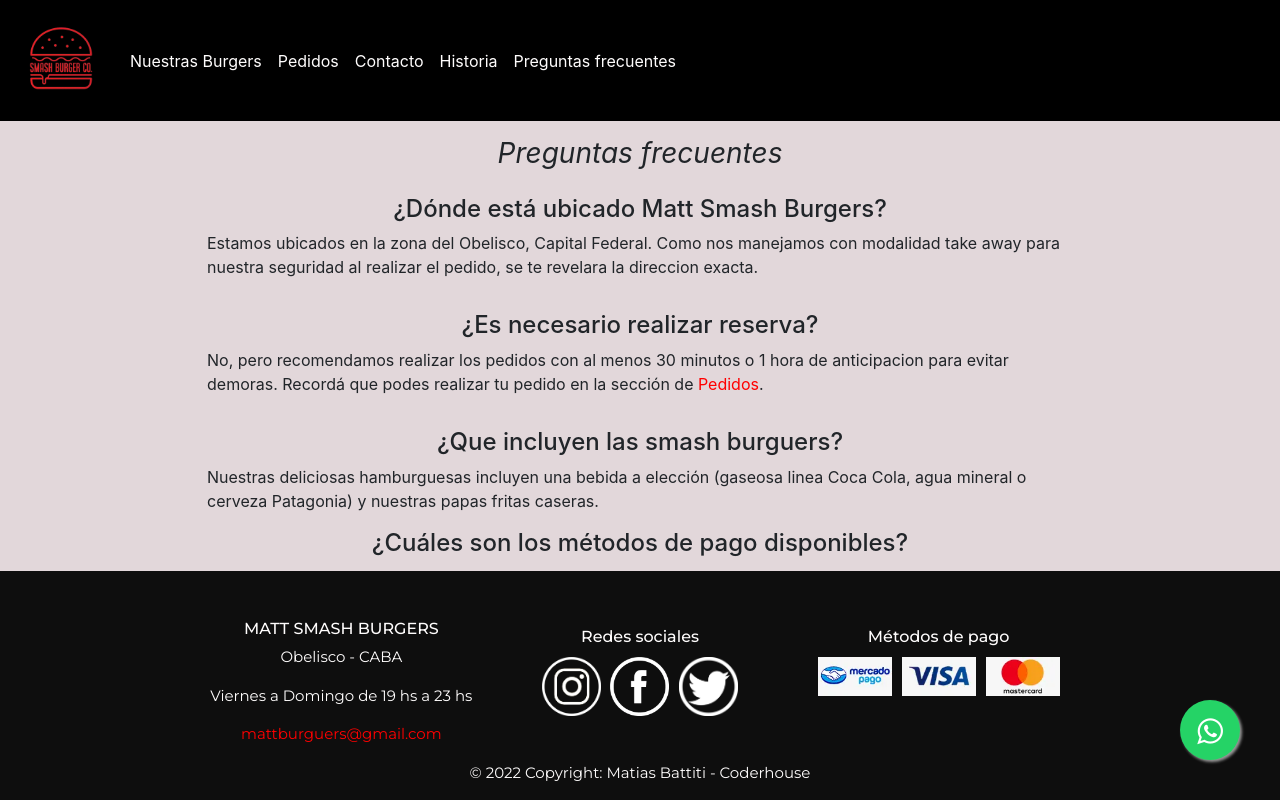
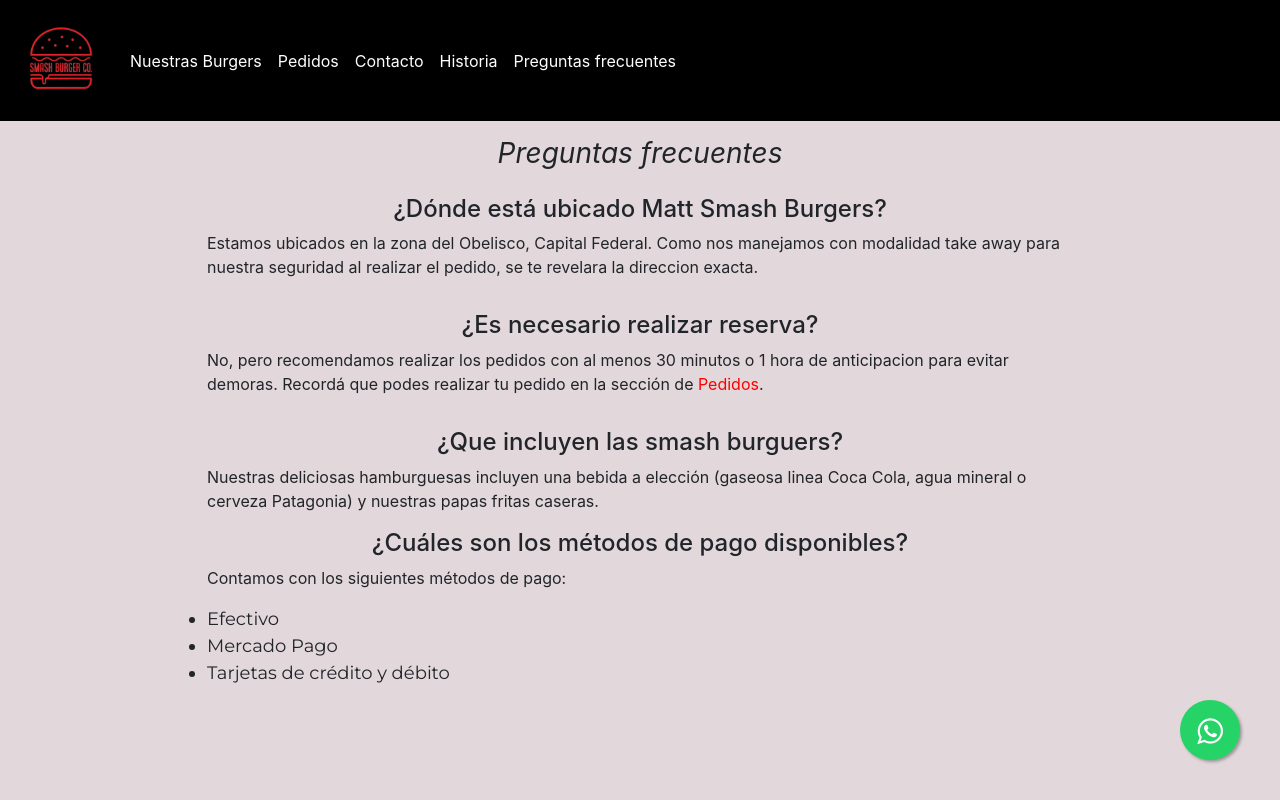
Before and after one commit to MattSolutions/BurgerRestaurant, a website: page pages/faq.html in a window 1280 px wide. Drawn offline with nearby package versions, Linux system fonts and the light colour scheme.

Commit message:
Update Faq

```diff
--- a/pages/faq.html
+++ b/pages/faq.html
@@ -98,39 +98,6 @@
   <a href="https://web.whatsapp.com/" class="float" target="_blank">
     <i class="fa fa-whatsapp my-float"></i>
   </a>
-    <!-- Footer -->
-    <footer class="page-footer pt-5 mt-5 footer-media contenido-footer mt-auto fixed-bottom">
-      <div class="container-fluid">
-        <div class="row">
-          <div class="col-md-4 mt-md-0 mt-4 contenido-footer">
-            <h6 class="text-center text-uppercase">Matt Smash Burgers</h6>
-            <p class="text-center text-middlecase"> Obelisco - CABA</p>
-            <p>Viernes a Domingo de 19 hs a 23 hs</p>
-            <a class="underline link" href="mailto: mattburguers@gmail.com">mattburguers@gmail.com</a>
-          </div>
-          <div class="col-md-4 mb-md-0 mb-3 mt-2 contenido-footer">
-            <h6>Redes sociales</h6>
-            <a href="https://www.instagram.com/"><img class="contenido-footer-redes" src="../img/instagram.webp"
-                target="_blank" alt="Instagram" /></a>
-            <a href="https://www.facebook.com/" target="_blank"><img class="contenido-footer-redes"
-                src="../img/facebook.webp" alt="Facebook" /></a>
-            <a href="https://twitter.com/?lang=es" target="_blank"><img class="contenido-footer-redes"
-                src="../img/twitter.webp" alt="Twitter" /></a>
-          </div>
-          <div class="col-md-4 mb-md-0 mb-3 text-center mt-2 contenidoFooter">
-            <h6>Métodos de pago</h6>
-            <img class="contenido-footer-pago" src="../img/mercadoPago.webp" alt="Mercado Pago" />
-            <img class="contenido-footer-pago" src="../img/visa.webp" alt="Visa" />
-            <img class="contenido-footer-pago" src="../img/mastercard.webp" alt="Mastercard" />
-          </div>
-        </div>
-      </div>
-      <div class="footer-copyright text-center py-3 contenido-footer">
-        © 2022 Copyright:
-        <a class="contenido-footer creditos" href="https://www.linkedin.com/in/matias-battiti-a665881b4/">Matias Battiti -
-          Coderhouse</a>
-      </div>
-    </footer>
     <script src="https://cdn.jsdelivr.net/npm/bootstrap@5.0.2/dist/js/bootstrap.bundle.min.js"
     integrity="sha384-MrcW6ZMFYlzcLA8Nl+NtUVF0sA7MsXsP1UyJoMp4YLEuNSfAP+JcXn/tWtIaxVXM" crossorigin="anonymous"></script>
 </body>
```
